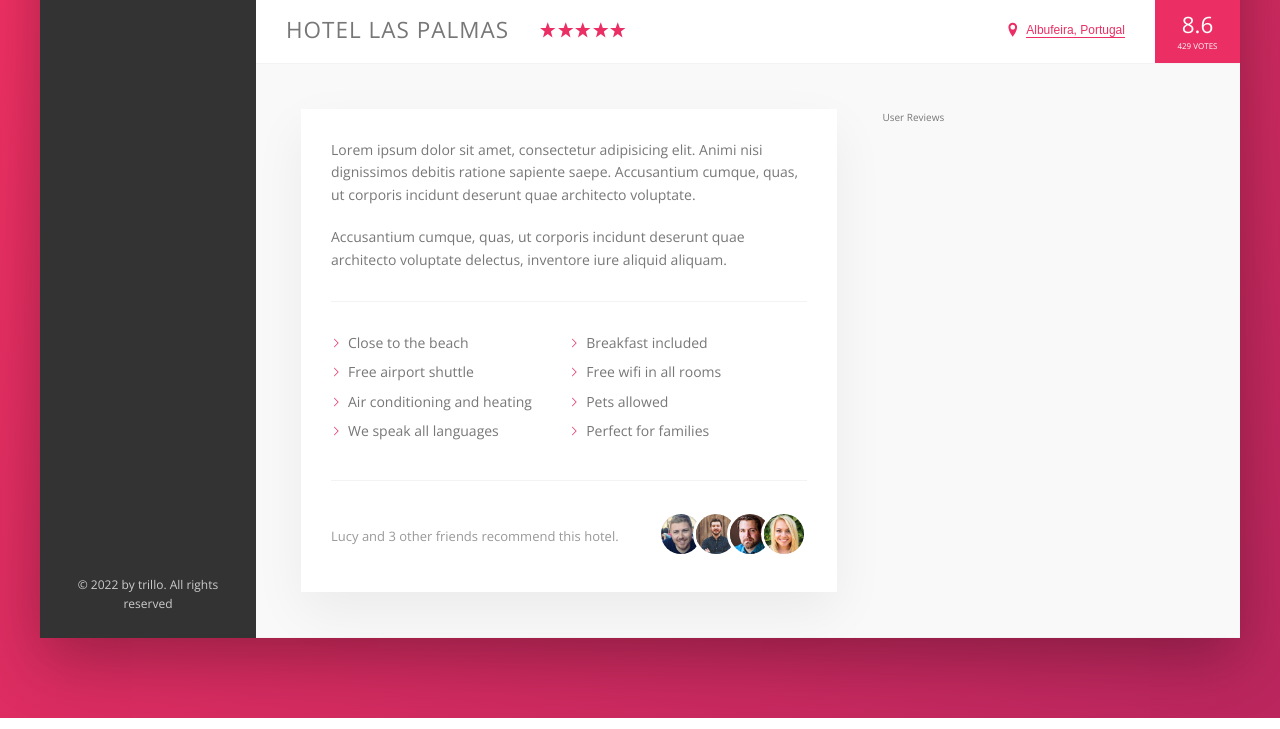
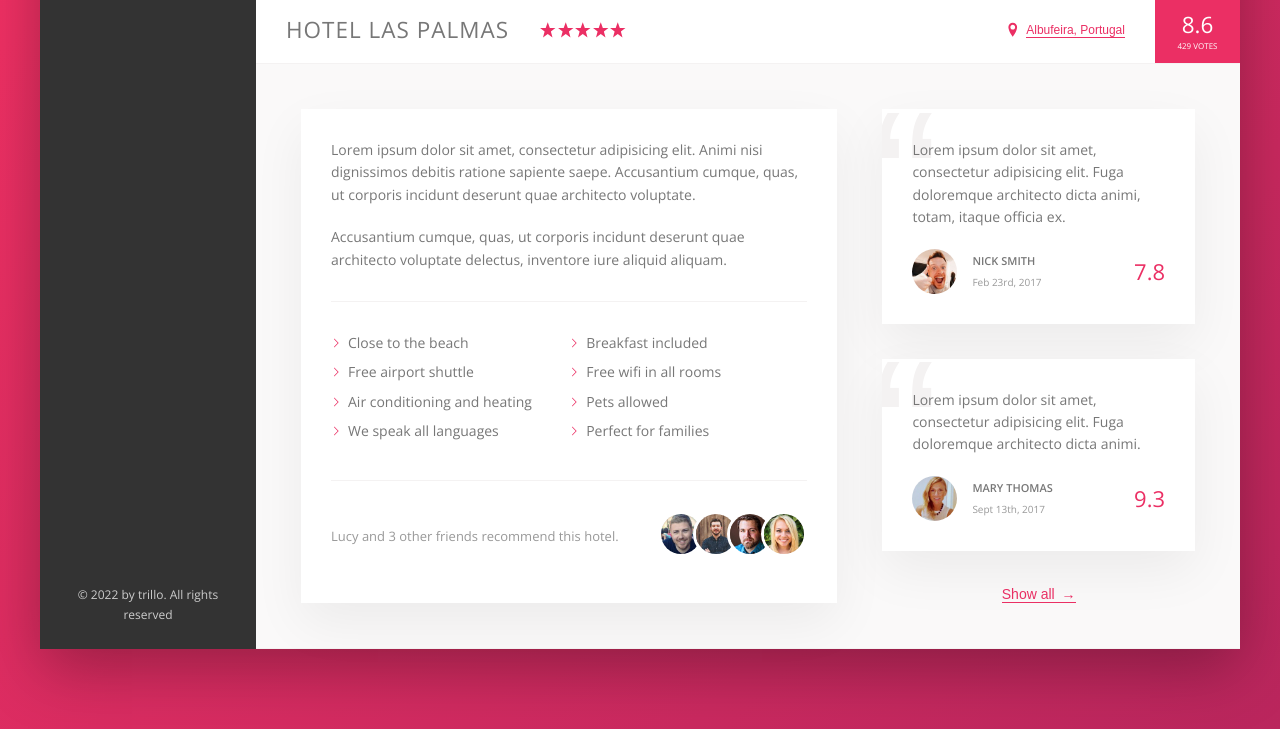
Before and after one commit to gus-rdz/Trillo-repo, a website: page index.html in a window 1280 px wide. Shown: the part 538-1267 px from the top of the page. Drawn offline with nearby package versions, Linux system fonts and the light colour scheme.

Commit message:
built the User Reviews section; added 2 review boxes and button link

```diff
--- a/index.html
+++ b/index.html
@@ -213,7 +213,54 @@
                 </div>
               </div>
             </div>
-            <div class="user-reviews">User Reviews</div>
+
+            <div class="user-reviews">
+              <figure class="review">
+                <blockquote class="review__text">
+                  Lorem ipsum dolor sit amet, consectetur adipisicing elit. Fuga
+                  doloremque architecto dicta animi, totam, itaque officia ex.
+                </blockquote>
+
+                <figcaption class="review__user">
+                  <img
+                    src="img/user-1.jpg"
+                    alt="User 1"
+                    class="review__photo"
+                  />
+
+                  <div class="review__user-box">
+                    <p class="review__user-name">Nick Smith</p>
+                    <p class="review__user-date">Feb 23rd, 2017</p>
+                  </div>
+
+                  <div class="review__rating">7.8</div>
+                </figcaption>
+              </figure>
+
+              <figure class="review">
+                <blockquote class="review__text">
+                  Lorem ipsum dolor sit amet, consectetur adipisicing elit. Fuga
+                  doloremque architecto dicta animi.
+                </blockquote>
+
+                <figcaption class="review__user">
+                  <img
+                    src="img/user-2.jpg"
+                    alt="User 2"
+                    class="review__photo"
+                  />
+
+                  <div class="review__user-box">
+                    <p class="review__user-name">Mary Thomas</p>
+                    <p class="review__user-date">Sept 13th, 2017</p>
+                  </div>
+
+                  <div class="review__rating">9.3</div>
+                </figcaption>
+              </figure>
+
+              <button class="btn-inline">Show all <span>&rarr;</span></button>
+            </div>
           </div>
         </main>
       </div>
--- a/sass/_components.scss
+++ b/sass/_components.scss
@@ -270,10 +270,17 @@
   cursor: pointer;
   transition: all 0.2s;
 
+  & span {
+    margin-left: 3px;
+    transition: margin-left 0.2s;
+  }
+
   &:hover {
     color: var(--color-grey-dark-1);
-    outline: none;
-    animation: pulsate 1s infinite;
+
+    span {
+      margin-left: 8px;
+    }
   }
 
   &:focus {
@@ -369,3 +376,66 @@
     }
   }
 }
+
+/////////////////////////////////////
+// REVIEWS
+.review {
+  background-color: #fff;
+  box-shadow: var(--shadow-light);
+  padding: 3rem;
+  margin-bottom: 3.5rem;
+  position: relative;
+  overflow: hidden;
+
+  &__text {
+    margin-bottom: 2rem;
+    z-index: 10;
+    position: relative;
+  }
+
+  &__user {
+    display: flex;
+    align-items: center;
+  }
+
+  &__photo {
+    height: 4.5rem;
+    width: 4.5rem;
+    border-radius: 50%;
+    margin-right: 1.5rem;
+  }
+
+  &__user-box {
+    margin-right: auto;
+  }
+
+  &__user-name {
+    font-size: 1.1rem;
+    font-weight: 600;
+    text-transform: uppercase;
+    margin-bottom: 0.4rem;
+  }
+
+  &__user-date {
+    font-size: 1rem;
+    color: var(--color-grey-dark-3);
+  }
+
+  &__rating {
+    color: var(--color-primary);
+    font-size: 2.2rem;
+    font-weight: 300;
+  }
+
+  &::before {
+    content: "\201C";
+    position: absolute;
+    top: -2.75rem;
+    left: -1rem;
+    line-height: 1;
+    font-size: 20rem;
+    color: var(--color-grey-light-2);
+    font-family: sans-serif;
+    z-index: 1;
+  }
+}
--- a/sass/_layout.scss
+++ b/sass/_layout.scss
@@ -39,6 +39,7 @@
 }
 
 .detail {
+  font-size: 1.4rem;
   display: flex;
   padding: 4.5rem;
   background-color: var(--color-grey-light-1);
@@ -46,7 +47,6 @@
 }
 
 .description {
-  font-size: 1.4rem;
   background-color: #fff;
   box-shadow: var(--shadow-light);
   padding: 3rem;
@@ -56,4 +56,8 @@
 
 .user-reviews {
   flex: 1;
+
+  display: flex;
+  flex-direction: column;
+  align-items: center;
 }
```
Also changed, not shown: css/style.css.
